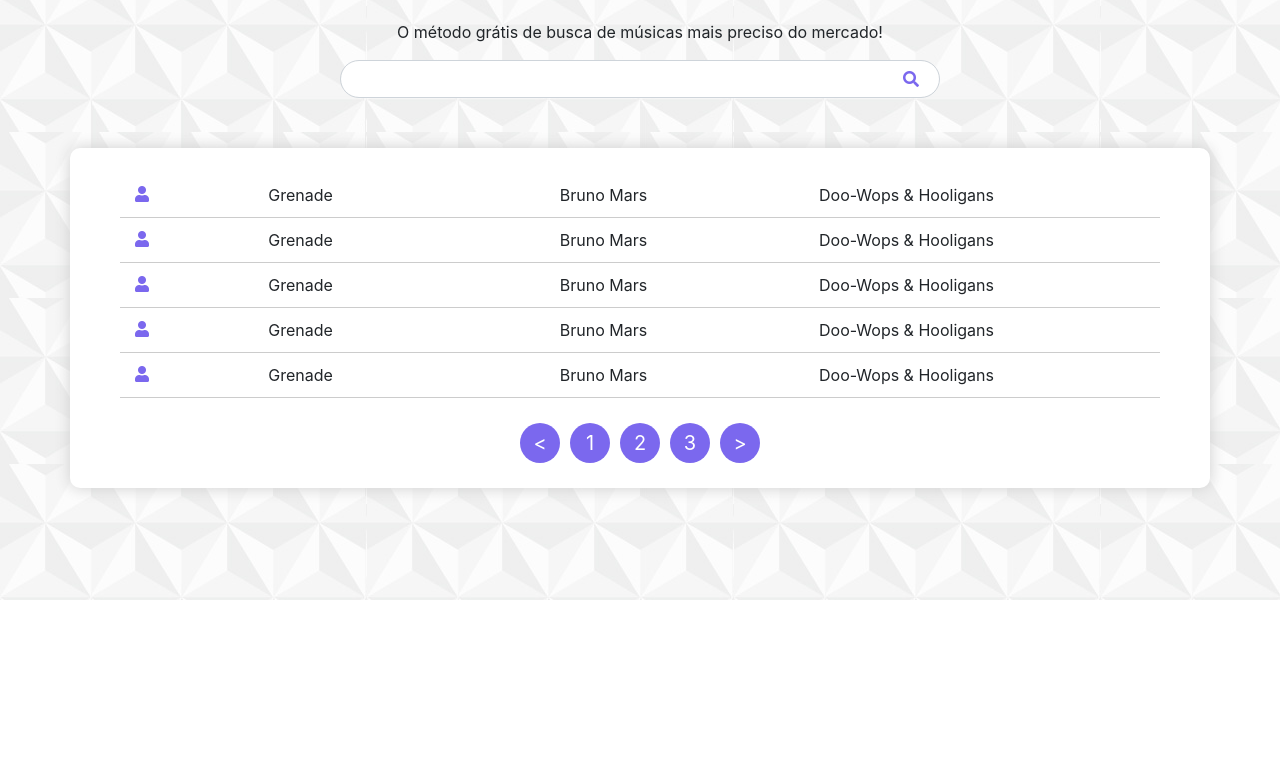
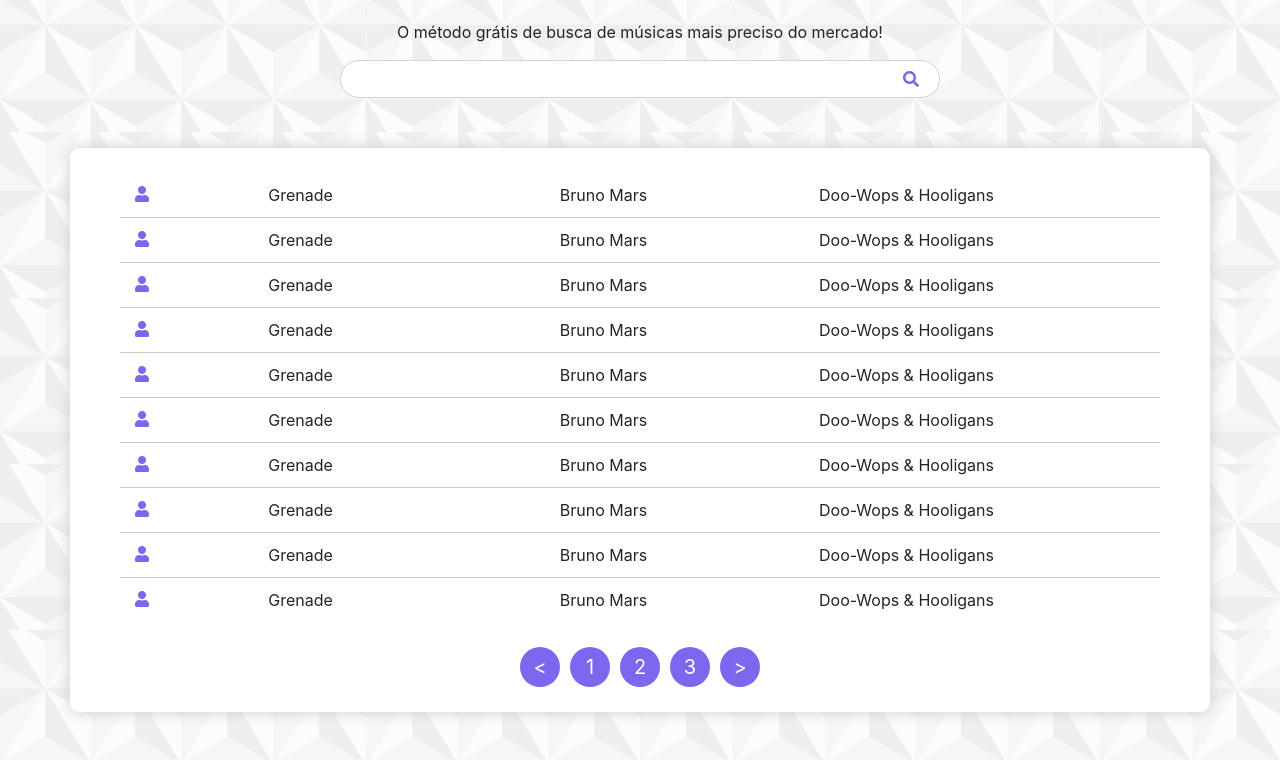
Before and after one commit to Aleixxor/itunes-search, a plain HTML site: page views/index.html in a window 1280 px wide. Shown: the part 200-960 px from the top of the page. Before the commit the page ends 800 px from the top, so only its background shows below. Drawn offline with Linux system fonts and the light colour scheme.

Commit message:
ponto de save para reuniao

```diff
--- a/css/geral.css
+++ b/css/geral.css
@@ -44,6 +44,7 @@
 
 .results-box {
     margin-top: 50px;
+    margin-bottom: 50px;
     background-color: #ffffff;
     border-radius: 10px;
     box-shadow: #cecece 0px 0px 15px;
@@ -62,6 +63,10 @@
 
 .results-box ul li {
     border-bottom: 1px solid #cccccc;
+}
+
+.results-box ul li:last-child {
+    border: none;
 }
 
 .results-box ul li:hover p {
--- a/views/index.html
+++ b/views/index.html
@@ -73,6 +73,51 @@
                     <div class="clear"></div>
                 </a>
             </li>
+            <li>
+                <a href="">
+                    <i class="fa fa-user f-left"></i>
+                    <p class="song f-left">Grenade</p>
+                    <p class="artist f-left">Bruno Mars</p>
+                    <p class="album f-left">Doo-Wops & Hooligans</p>
+                    <div class="clear"></div>
+                </a>
+            </li>
+            <li>
+                <a href="">
+                    <i class="fa fa-user f-left"></i>
+                    <p class="song f-left">Grenade</p>
+                    <p class="artist f-left">Bruno Mars</p>
+                    <p class="album f-left">Doo-Wops & Hooligans</p>
+                    <div class="clear"></div>
+                </a>
+            </li>
+            <li>
+                <a href="">
+                    <i class="fa fa-user f-left"></i>
+                    <p class="song f-left">Grenade</p>
+                    <p class="artist f-left">Bruno Mars</p>
+                    <p class="album f-left">Doo-Wops & Hooligans</p>
+                    <div class="clear"></div>
+                </a>
+            </li>
+            <li>
+                <a href="">
+                    <i class="fa fa-user f-left"></i>
+                    <p class="song f-left">Grenade</p>
+                    <p class="artist f-left">Bruno Mars</p>
+                    <p class="album f-left">Doo-Wops & Hooligans</p>
+                    <div class="clear"></div>
+                </a>
+            </li>
+            <li>
+                <a href="">
+                    <i class="fa fa-user f-left"></i>
+                    <p class="song f-left">Grenade</p>
+                    <p class="artist f-left">Bruno Mars</p>
+                    <p class="album f-left">Doo-Wops & Hooligans</p>
+                    <div class="clear"></div>
+                </a>
+            </li>
         </ul>
 
         <div class="pagination">
```
